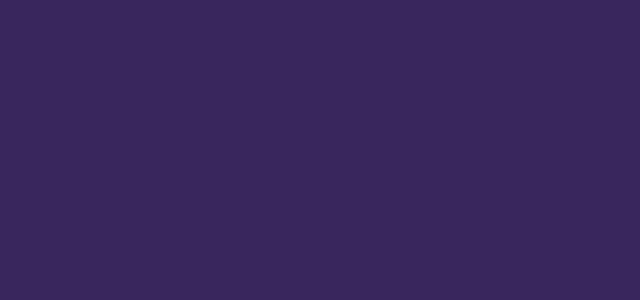
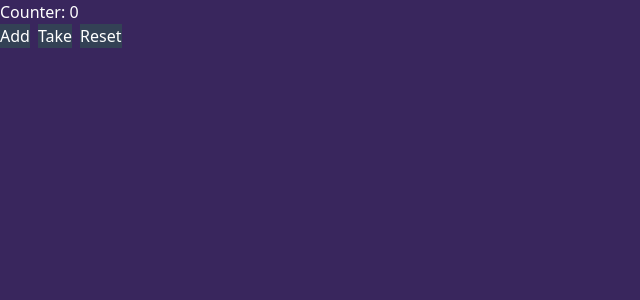
Before and after one commit to KamoSolarteB/React-Basic, a React (Vite) app: page / in a window 1280 px wide. Shown: the top 300 px of the page, without its empty margins (0-640 px from the left). Built offline with nearby package versions, Linux system fonts and the light colour scheme.

Commit message:
Se hace uso del useState para la creacion de 3 botones: sumar, quitar, reset

```diff
--- a/src/App.jsx
+++ b/src/App.jsx
@@ -3,10 +3,12 @@ import React from "react";
 // import { UserCard } from "./components";
 // import { Input } from "./components";
 // import { Posts } from "./components";
+import { Counter } from "./components";
 
 function App() {
   return (
     <>
+      <Counter />
     </>
   );
 }
--- a/src/components/Counter.jsx
+++ b/src/components/Counter.jsx
@@ -1,11 +1,19 @@
 import React, { useState } from 'react'
 
 function Counter() {
-  const [counter, setCounter] = useState()
+  const [counter, setCounter] = useState(0)
   return (
     <div>
-      <h1>Counter: {counter}</h1>
-      <button onClick={setCounter(counter += 1)}>Sumar</button>
+      <h1 className='text-white'>Counter: {counter}</h1>
+      <button className='text-white bg-slate-700 mr-2' onClick={() => {
+        setCounter(counter + 1)
+      }}>Add</button>
+      <button className='text-white bg-slate-700 mr-2' onClick={() => {
+        setCounter(counter - 1)
+      }}>Take</button>
+      <button className='text-white bg-slate-700 mr-2' onClick={() => {
+        setCounter(0)
+      }}>Reset</button>
     </div>
   )
 }
--- a/src/components/index.js
+++ b/src/components/index.js
@@ -2,3 +2,4 @@ export { default as Greeting } from "./Greeting"
 export { default as UserCard } from "./UserCard"
 export { default as Input } from "./Input"
 export { default as Posts } from "./Posts"
+export { default as Counter } from "./Counter"
```
